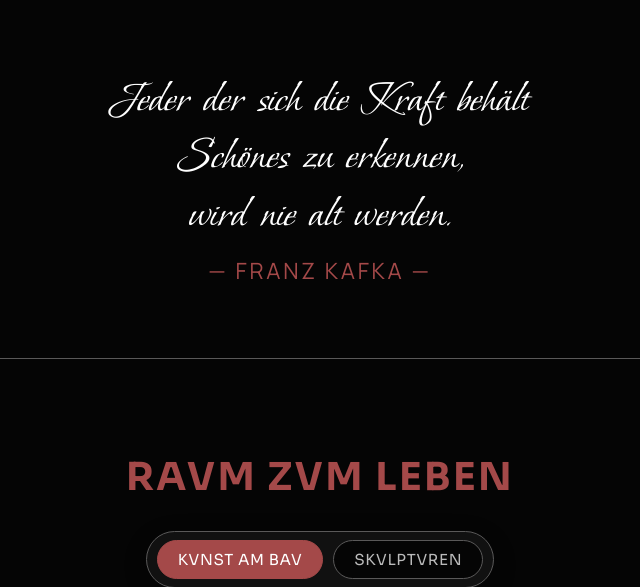
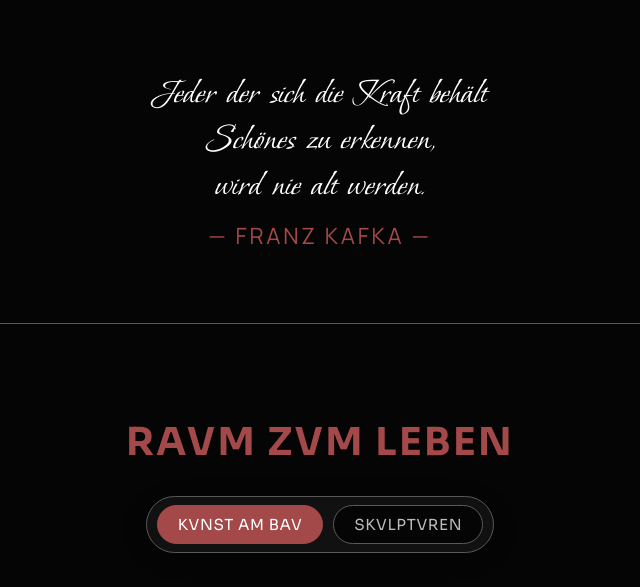
Before and after one commit to LucaGiona/raum_skulpturen, a PHP site: page / in a window 1280 px wide. Shown: the part 983-1570 px from the top of the page, without its empty margins (320-960 px from the left). Run offline with PHP 8.4, Linux system fonts and the light colour scheme.

Commit message:
Schrift kleiner Quote

```diff
--- a/css/style.css
+++ b/css/style.css
@@ -241,7 +241,7 @@ body {
 .kafka-quote p {
   font-family: 'Bonheur Royale', cursive;
   font-weight: 400;
-  font-size: clamp(2rem, 1.5rem + 2vw, 3rem);
+  font-size: clamp(1.6rem, 1.2rem + 1.6vw, 2.4rem);
   line-height: 1.2;
   letter-spacing: normal;
   color: var(--color-text);
```
